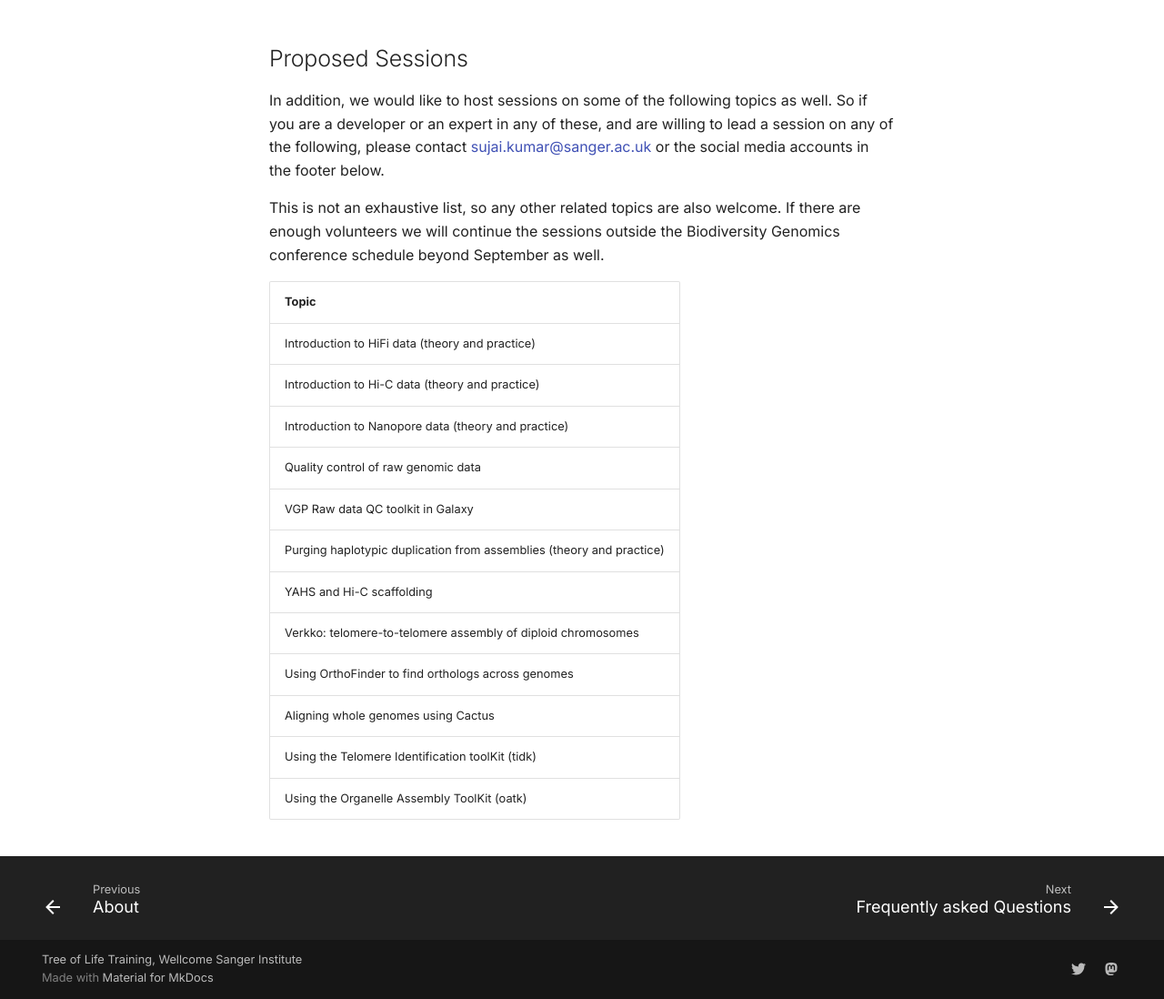
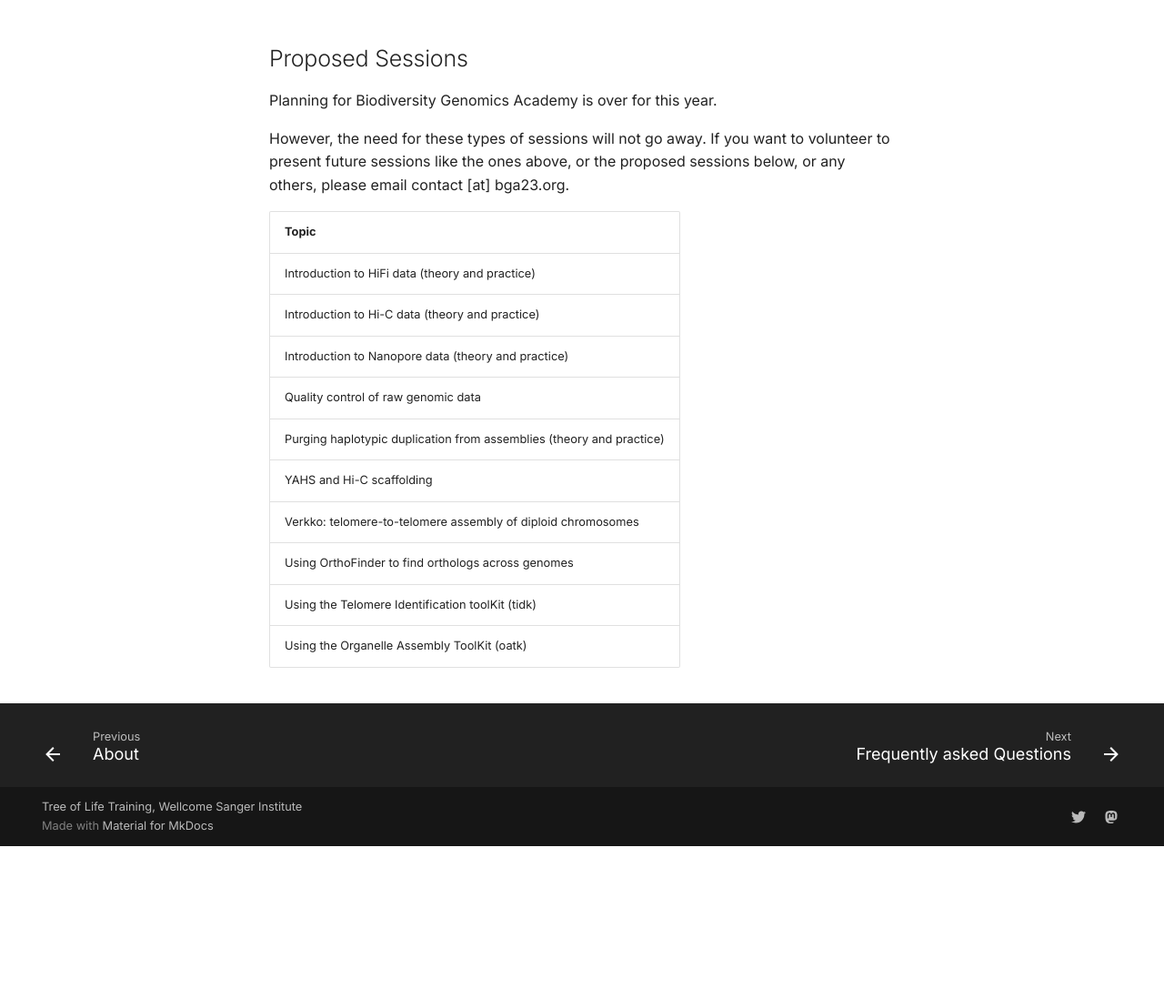
Before and after one commit to tol-training/tol-training.github.io, an MkDocs documentation site: the page built from docs/sessions.md, in a window 1280 px wide and 1400 px high, scrolled down 3665 px. Shown: the part 302-1400 px from the top of the window at 91% size. Built offline with MkDocs 1.6.1 and Material for MkDocs 9.7.7, drawn with Linux system fonts in a browser that asks for light colours; after the commit the page ends 4897 px from its top, so only the background shows below that.

Commit message:
update proposal

```diff
--- a/docs/sessions.md
+++ b/docs/sessions.md
@@ -121,9 +121,9 @@ If there are 2 time slots available for a session, pick the one you can attend m
 
 ## Proposed Sessions
 
-In addition, we would like to host sessions on some of the following topics as well. So if you are a developer or an expert in any of these, and are willing to lead a session on any of the following, please contact [sujai.kumar@sanger.ac.uk](mailto:sujai.kumar@sanger.ac.uk) or the social media accounts in the footer below.
+Planning for Biodiversity Genomics Academy is over for this year.
 
-This is not an exhaustive list, so any other related topics are also welcome. If there are enough volunteers we will continue the sessions outside the Biodiversity Genomics conference schedule beyond September as well.
+However, the need for these types of sessions will not go away. If you want to volunteer to present future sessions like the ones above, or the proposed sessions below, or any others, please email contact [at] bga23.org.
 
 | Topic |
 |-------|
@@ -131,11 +131,9 @@ This is not an exhaustive list, so any other related topics are also welcome. If
 | Introduction to Hi-C data (theory and practice) |
 | Introduction to Nanopore data (theory and practice) |
 | Quality control of raw genomic data |
-| VGP Raw data QC toolkit in Galaxy |
 | Purging haplotypic duplication from assemblies (theory and practice) |
 | YAHS and Hi-C scaffolding |
 | Verkko: telomere-to-telomere assembly of diploid chromosomes |
 | Using OrthoFinder to find orthologs across genomes |
-| Aligning whole genomes using Cactus |
 | Using the Telomere Identification toolKit (tidk) |
 | Using the Organelle Assembly ToolKit (oatk) |
```
